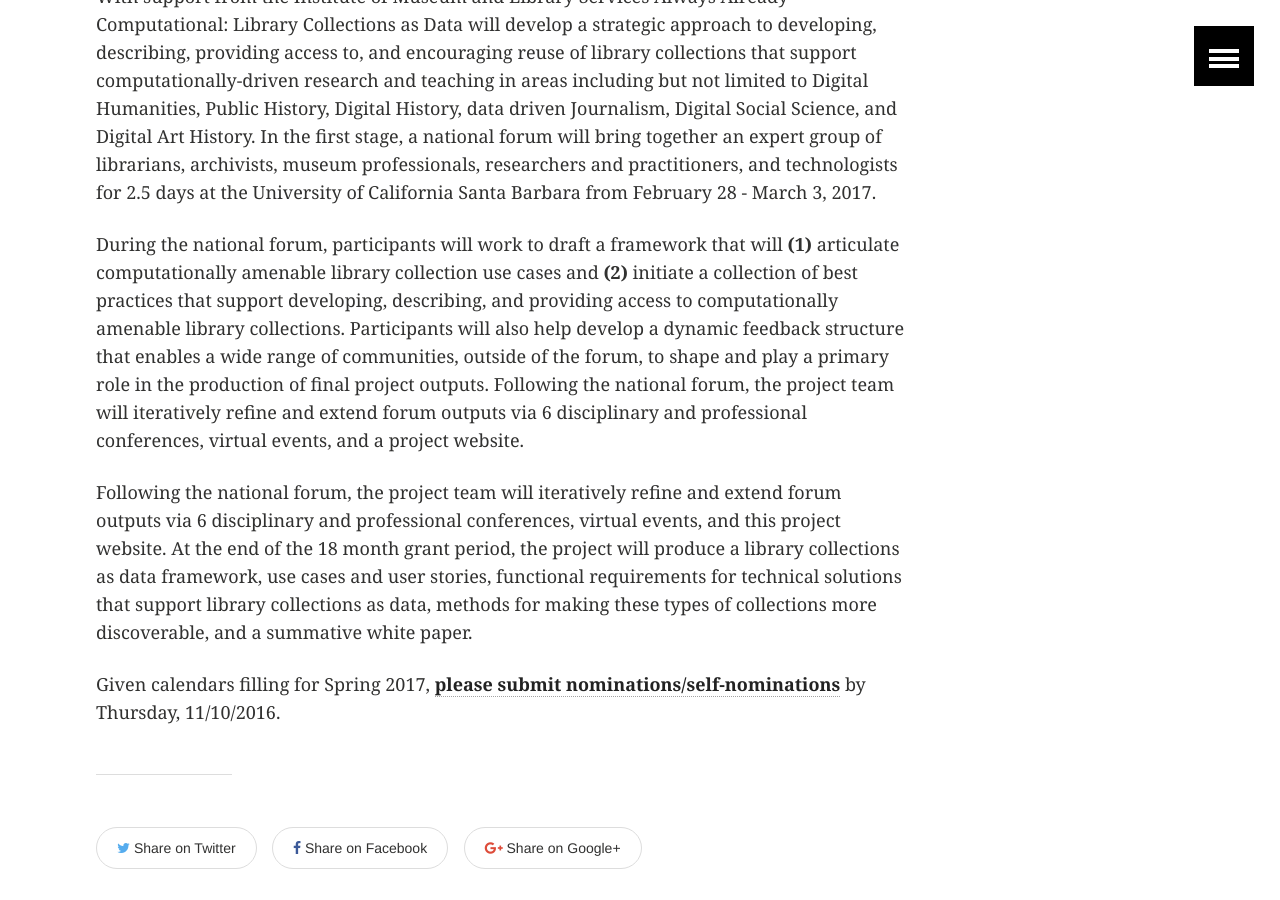
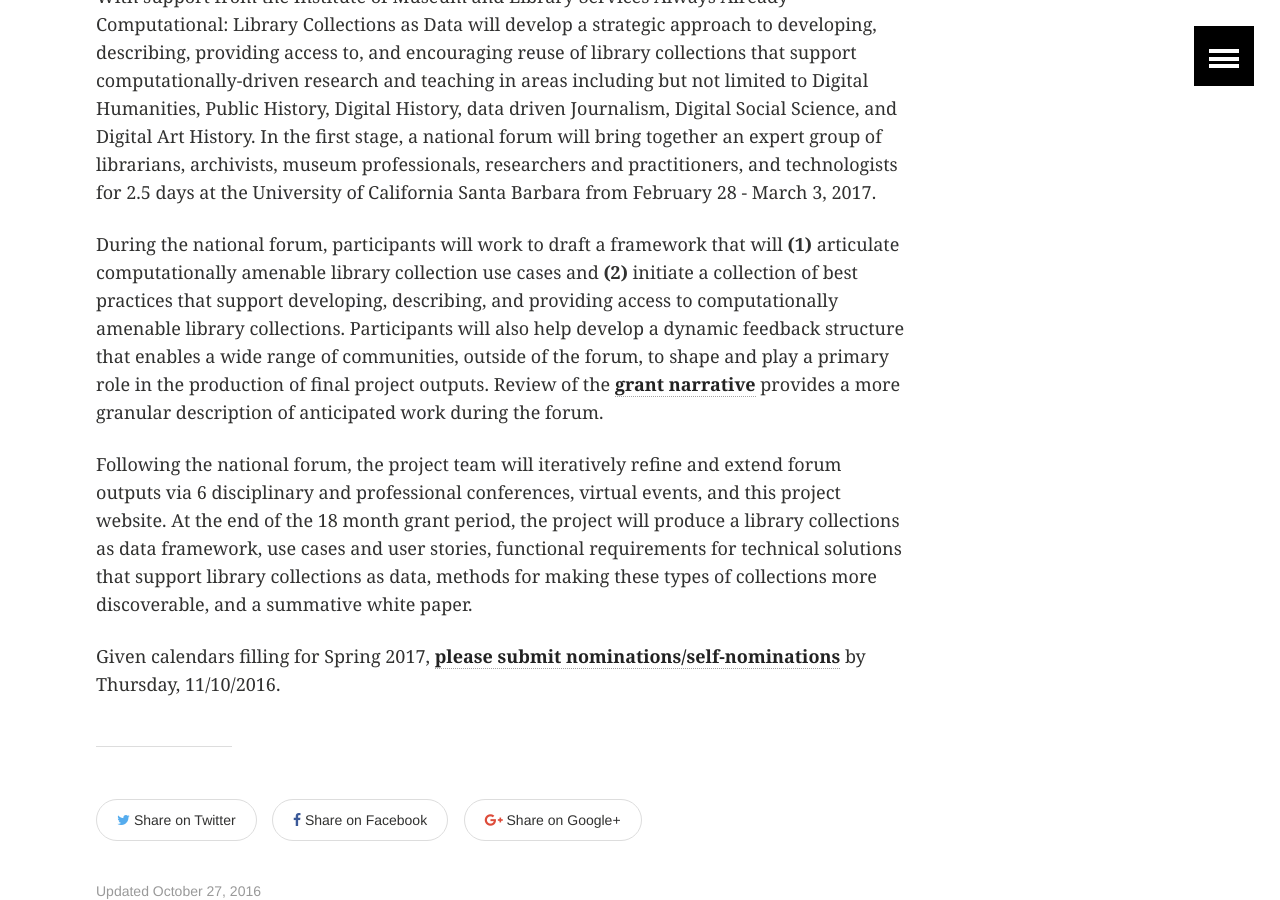
Before and after one commit to collectionsasdata/collectionsasdata.github.io, a Jekyll site: the page built from _posts/2016-10-27-nominations.markdown, in a window 1280 px wide and 900 px high, scrolled down 497 px. Built offline with Jekyll 4.4.1, drawn with Linux system fonts in a browser that asks for light colours.

Commit message:
Update and rename 2016-10-26-nominations.markdown to 2016-10-27-nominations.markdown

```diff
--- a/_posts/2016-10-26-nominations.markdown
+++ b/_posts/2016-10-27-nominations.markdown
@@ -9,7 +9,7 @@
 
 With support from the Institute of Museum and Library Services Always Already Computational: Library Collections as Data will develop a strategic approach to developing, describing, providing access to, and encouraging reuse of library collections that support computationally-driven research and teaching in areas including but not limited to Digital Humanities, Public History, Digital History, data driven Journalism, Digital Social Science, and Digital Art History.  In the first stage, a national forum will bring together an expert group of librarians, archivists, museum professionals, researchers and practitioners, and technologists for 2.5 days at the University of California Santa Barbara from February 28 - March 3, 2017.
 
-During the national forum, participants will work to draft a framework that will **(1)** articulate computationally amenable library collection use cases and **(2)** initiate a collection of best practices that support developing, describing, and providing access to computationally amenable library collections. Participants will also help develop a dynamic feedback structure that enables a wide range of communities, outside of the forum, to shape and play a primary role in the production of final project outputs. Following the national forum, the project team will iteratively refine and extend forum outputs via 6 disciplinary and professional conferences, virtual events, and a project website.
+During the national forum, participants will work to draft a framework that will **(1)** articulate computationally amenable library collection use cases and **(2)** initiate a collection of best practices that support developing, describing, and providing access to computationally amenable library collections. Participants will also help develop a dynamic feedback structure that enables a wide range of communities, outside of the forum, to shape and play a primary role in the production of final project outputs. Review of the [**grant narrative**](https://www.imls.gov/grants/awarded/LG-73-16-0096-16) provides a more granular description of anticipated work during the forum.
 
 Following the national forum, the project team will iteratively refine and extend forum outputs via 6 disciplinary and professional conferences, virtual events, and this project website. At the end of the 18 month grant period, the project will produce a library collections as data framework, use cases and user stories, functional requirements for technical solutions that support library collections as data, methods for making these types of collections more discoverable, and a summative white paper.
 
```
